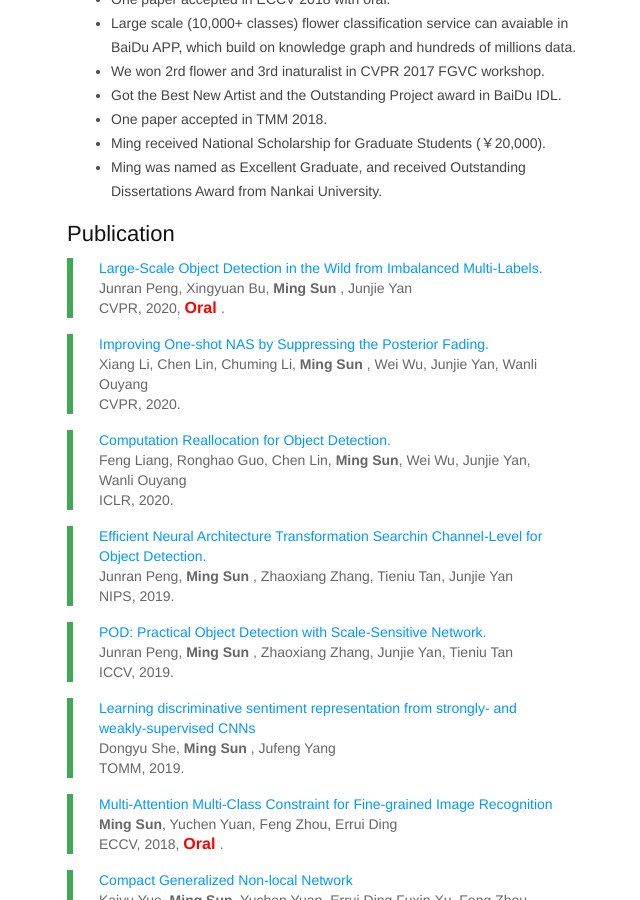
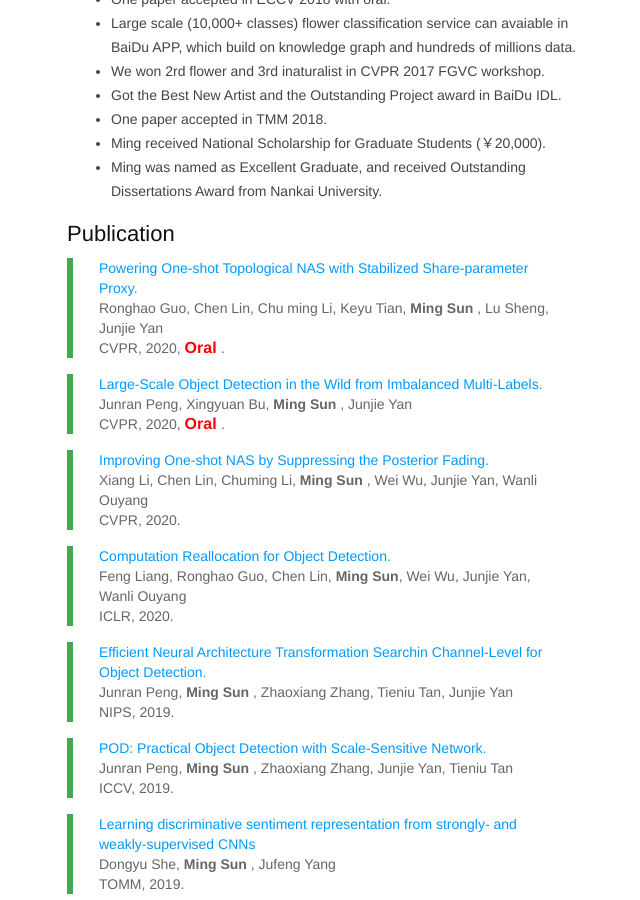
Before and after one commit to msunming/msunming.github.io, a Jekyll site: the page index.html, which Jekyll copies as it is, in a window 1280 px wide and 900 px high, scrolled down 967 px. Shown: the whole window, without its empty margins (93-733 px from the left). Built offline with Jekyll 4.4.1, drawn with Linux system fonts in a browser that asks for light colours.

Commit message:
Update index.html

```diff
--- a/index.html
+++ b/index.html
@@ -484,6 +484,14 @@ pre .markdown .emphasis {
 
         	<blockquote>
 			<p><a href="https://arxiv.org/abs/2005.08455">
+			Powering One-shot Topological NAS with Stabilized Share-parameter Proxy.</a><br />
+			Ronghao Guo, Chen Lin, Chu ming Li, Keyu Tian, <strong> Ming Sun </strong>, Lu Sheng, Junjie Yan <br />
+			CVPR, 2020, <font size="3" color="red" > <strong> Oral </strong></font>. <br /></p>
+		</blockquote>
+		<!-- -->
+
+        	<blockquote>
+			<p><a href="https://arxiv.org/abs/2005.08455">
 			Large-Scale Object Detection in the Wild from Imbalanced Multi-Labels.</a><br />
 			Junran Peng, Xingyuan Bu, <strong> Ming Sun </strong>, Junjie Yan <br />
 			CVPR, 2020, <font size="3" color="red" > <strong> Oral </strong></font>. <br /></p>
```
